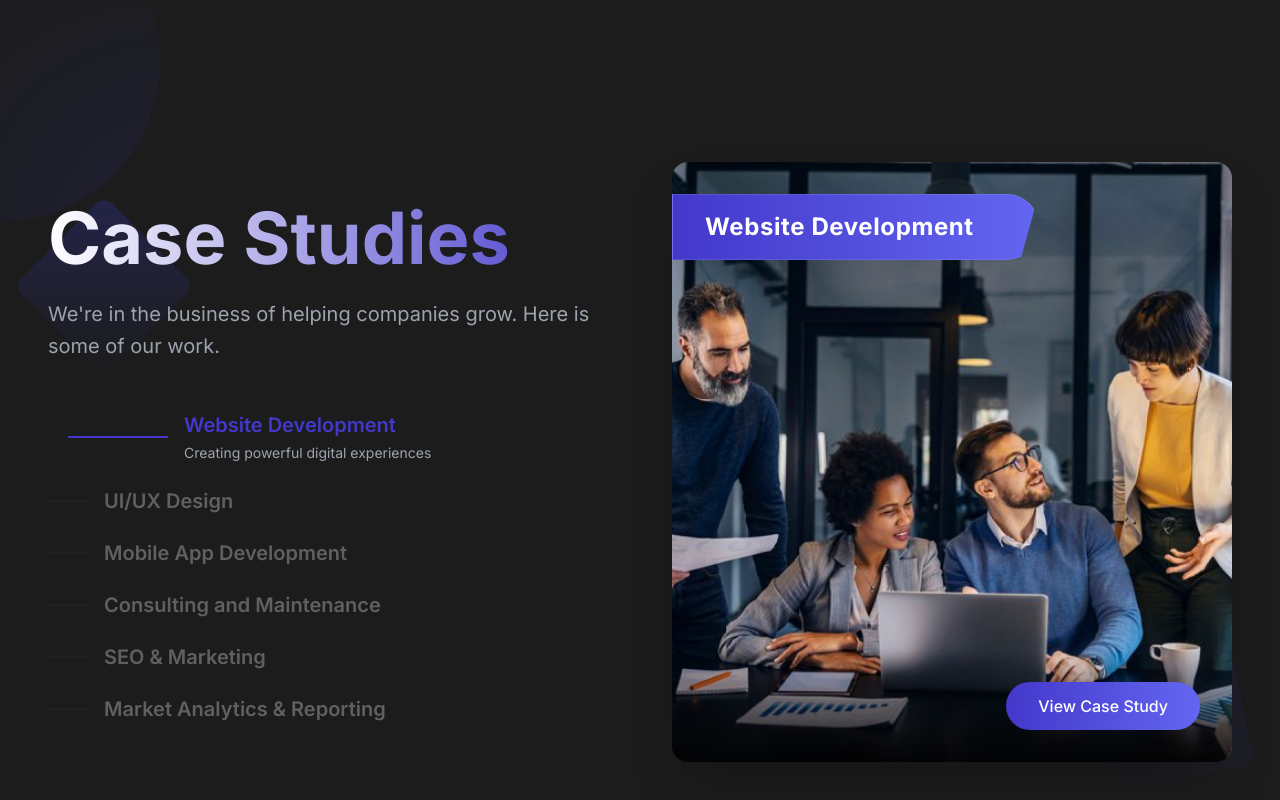
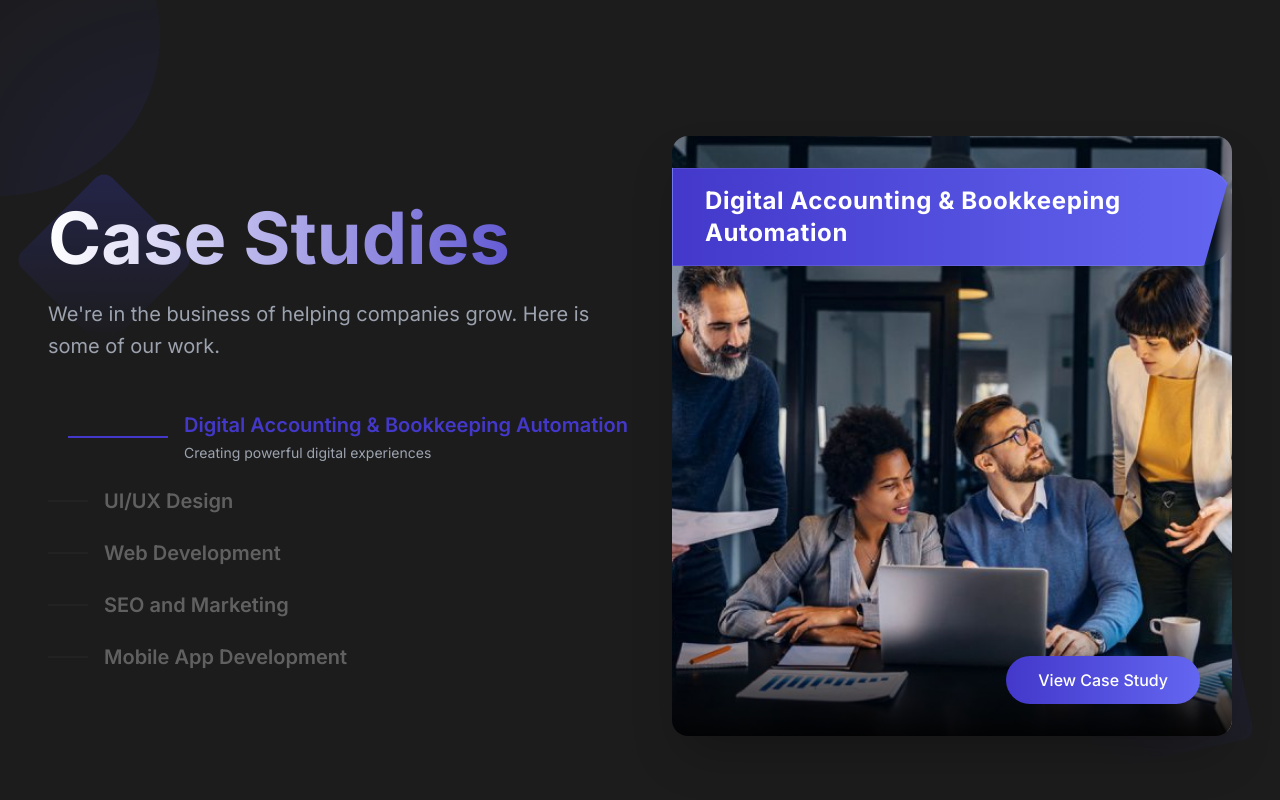
Before and after one commit to AbdullahRasheed45/Digital_Pulse_360, a Next.js app: page / in a window 1280 px wide. Shown: the part 5280-6080 px from the top of the page. Built offline with nearby package versions, Linux system fonts and the light colour scheme.

Commit message:
Changes to services and case studies

```diff
--- a/src/app/Components/CaseStudy/CaseStudy.jsx
+++ b/src/app/Components/CaseStudy/CaseStudy.jsx
@@ -7,7 +7,7 @@ import { CounterSection } from "../CounterSection/CounterSection"
 
 const caseStudies = [
   {
-    title: "Website Development",
+    title: "Digital Accounting & Bookkeeping Automation",
     image: "/images/CaseStudy1.jpg",
     gradient: "from-[#4338CA] to-[#6366F1]",
     color: "#4338CA",
@@ -21,32 +21,25 @@ const caseStudies = [
     description: "Crafting intuitive user interfaces",
   },
   {
-    title: "Mobile App Development",
+    title: "Web Development",
     image: "/images/CaseStudy3.jpg",
     gradient: "from-[#312E81] to-[#3730A3]",
     color: "#312E81",
     description: "Building next-gen mobile solutions",
   },
   {
-    title: "Consulting and Maintenance",
+    title: "SEO and Marketing",
     image: "/images/CaseStudy4.jpg",
     gradient: "from-[#1E3A8A] to-[#2563EB]",
     color: "#1E3A8A",
     description: "Ensuring sustainable growth",
   },
   {
-    title: "SEO & Marketing",
+    title: "Mobile App Development",
     image: "/images/CaseStudy5.jpg",
     gradient: "from-[#1E40AF] to-[#3B82F6]",
     color: "#1E40AF",
     description: "Maximizing digital presence",
-  },
-  {
-    title: "Market Analytics & Reporting",
-    image: "/images/CaseStudy6.jpg",
-    gradient: "from-[#1D4ED8] to-[#60A5FA]",
-    color: "#1D4ED8",
-    description: "Data-driven insights",
   },
 ]
 
--- a/src/app/case-study/data/case-studies.js
+++ b/src/app/case-study/data/case-studies.js
@@ -1,32 +1,31 @@
 export const caseStudies = [
   {
-    title: "Website Development",
-    slug: "website-development",
+    title: "Digital Accounting & Bookkeeping Automation",
+    slug: "accounting-automation",
     image: "/images/CaseStudy1.jpg",
     gradient: "from-[#4338CA] to-[#6366F1]",
     color: "#4338CA",
-    description:
-      "Creating powerful digital experiences through modern web development technologies and best practices.",
+    description: "Streamlining financial operations through intelligent automation solutions.",
     longDescription:
-      "We helped transform our client's online presence with a modern, high-performance website that significantly improved user engagement and conversion rates.",
-    category: "Web Development",
-    services: ["Web Development", "UI/UX Design", "Strategy"],
-    timeline: "3 months",
-    technologies: ["React", "Next.js", "Tailwind CSS"],
+      "We implemented a comprehensive digital accounting system that automated bookkeeping processes, reduced errors, and provided real-time financial insights.",
+    category: "Finance Automation",
+    services: ["Accounting Automation", "Bookkeeping", "Financial Reporting"],
+    timeline: "4 months",
+    technologies: ["QuickBooks API", "Xero", "Python", "RPA"],
     stats: [
       {
-        label: "Increase in Revenue",
-        value: "45%",
-        icon: "📈",
+        label: "Process Efficiency",
+        value: "70%",
+        icon: "⚡",
       },
       {
-        label: "User Engagement",
-        value: "60%",
-        icon: "👥",
+        label: "Error Reduction",
+        value: "90%",
+        icon: "📉",
       },
       {
-        label: "Project Timeline",
-        value: "3 Months",
+        label: "Time Savings",
+        value: "60hrs/week",
         icon: "⏱️",
       },
       {
@@ -38,67 +37,67 @@ export const caseStudies = [
     challenge: {
       title: "The Challenge",
       description:
-        "The client needed a modern, high-performance website that could handle increased traffic while providing an exceptional user experience. Their existing site was outdated and didn't reflect their brand values.",
+        "The client was struggling with manual accounting processes that were time-consuming, error-prone, and lacked real-time visibility into financial data.",
     },
     solution: {
       title: "The Solution",
       description:
-        "We implemented a complete redesign using modern web technologies, focusing on performance optimization and user experience. The new site features a responsive design, optimized loading times, and improved navigation.",
+        "We developed a custom automation solution integrating accounting software with AI-powered data extraction and robotic process automation (RPA) for end-to-end financial process automation.",
     },
     images: [
       {
         url: "/images/web-development.jpg",
-        alt: "Website development process",
+        alt: "Accounting automation dashboard",
       },
       {
         url: "/images/web-development2.jpg",
-        alt: "Final website implementation",
+        alt: "Automated bookkeeping workflow",
       },
     ],
     process: [
       {
-        title: "Discovery",
-        description: "Conducted thorough research and analysis of client requirements and user needs.",
+        title: "Assessment",
+        description: "Analyzed existing accounting workflows and pain points.",
       },
       {
         title: "Design",
-        description: "Created responsive wireframes and high-fidelity designs.",
+        description: "Created automation architecture and integration plan.",
       },
       {
-        title: "Development",
-        description: "Built the website using React, Next.js, and Tailwind CSS.",
+        title: "Implementation",
+        description: "Developed custom automation scripts and integrations.",
       },
       {
-        title: "Launch",
-        description: "Deployed and optimized the website for performance.",
+        title: "Training",
+        description: "Provided staff training and documentation.",
       },
     ],
     results: {
       metrics: [
         {
-          metric: "Page Load Speed",
-          value: "+150%",
-          description: "Increase in page load speed",
+          metric: "Efficiency Gain",
+          value: "70%",
+          description: "Reduction in manual processes",
         },
         {
-          metric: "Conversion Rate",
-          value: "+45%",
-          description: "Improvement in conversion rate",
+          metric: "Accuracy",
+          value: "90%",
+          description: "Reduction in accounting errors",
         },
         {
-          metric: "User Engagement",
-          value: "+60%",
-          description: "Increase in user engagement",
+          metric: "Reporting Speed",
+          value: "Real-time",
+          description: "Financial reporting capability",
         },
       ],
     },
     testimonial: {
       quote:
-        "The website development service provided by this agency exceeded our expectations. The new site has transformed our business and driven significant growth.",
+        "The accounting automation solution transformed our finance department. What used to take days now happens automatically with perfect accuracy.",
       author: {
-        name: "Sarah Johnson",
-        title: "Marketing Director, TechCorp",
-        initials: "SJ",
+        name: "James Wilson",
+        title: "CFO, FinTech Solutions",
+        initials: "JW",
       },
     },
     progress: 100,
@@ -207,215 +206,112 @@ export const caseStudies = [
     progress: 100,
   },
   {
-    title: "Mobile App Development",
-    slug: "mobile-app-development",
+    title: "Web Development",
+    slug: "website-development",
     image: "/images/CaseStudy3.jpg",
     gradient: "from-[#312E81] to-[#3730A3]",
     color: "#312E81",
-    description: "Building next-gen mobile solutions that transform businesses.",
+    description: "Creating powerful digital experiences through modern web development technologies.",
     longDescription:
-      "We developed a cutting-edge mobile application that streamlined operations and enhanced user engagement across both iOS and Android platforms.",
-    category: "Mobile Development",
-    services: ["Mobile Development", "UI/UX Design", "Testing"],
-    timeline: "4 months",
-    technologies: ["React Native", "iOS", "Android"],
+      "We helped transform our client's online presence with a modern, high-performance website that significantly improved user engagement and conversion rates.",
+    category: "Web Development",
+    services: ["Web Development", "UI/UX Design", "Strategy"],
+    timeline: "3 months",
+    technologies: ["React", "Next.js", "Tailwind CSS"],
     stats: [
       {
-        label: "App Downloads",
-        value: "100K+",
-        icon: "📱",
+        label: "Increase in Revenue",
+        value: "45%",
+        icon: "📈",
       },
       {
-        label: "User Rating",
-        value: "4.8/5",
-        icon: "⭐",
-      },
-      {
-        label: "Customer Retention",
-        value: "+30%",
-        icon: "🔄",
+        label: "User Engagement",
+        value: "60%",
+        icon: "👥",
       },
       {
         label: "Project Timeline",
-        value: "4 Months",
+        value: "3 Months",
         icon: "⏱️",
+      },
+      {
+        label: "Client Satisfaction",
+        value: "100%",
+        icon: "⭐",
       },
     ],
     challenge: {
       title: "The Challenge",
       description:
-        "The client needed a cross-platform mobile application that could provide a seamless experience for their users while maintaining high performance and reliability.",
+        "The client needed a modern, high-performance website that could handle increased traffic while providing an exceptional user experience. Their existing site was outdated and didn't reflect their brand values.",
     },
     solution: {
       title: "The Solution",
       description:
-        "We developed a React Native application that delivers native performance on both iOS and Android, with a unified codebase for efficient maintenance and updates.",
+        "We implemented a complete redesign using modern web technologies, focusing on performance optimization and user experience. The new site features a responsive design, optimized loading times, and improved navigation.",
     },
     images: [
       {
-        url: "/images/mobile-development.jpg",
-        alt: "Mobile app development process",
+        url: "/images/web-development.jpg",
+        alt: "Website development process",
       },
       {
-        url: "/images/mobile-development1.jpg",
-        alt: "Final app implementation",
+        url: "/images/web-development2.jpg",
+        alt: "Final website implementation",
       },
     ],
     process: [
       {
-        title: "Planning",
-        description: "Defined app architecture and technical requirements.",
+        title: "Discovery",
+        description: "Conducted thorough research and analysis of client requirements and user needs.",
       },
       {
         title: "Design",
-        description: "Created platform-specific UI/UX designs.",
+        description: "Created responsive wireframes and high-fidelity designs.",
       },
       {
         title: "Development",
-        description: "Built the app using React Native for cross-platform compatibility.",
+        description: "Built the website using React, Next.js, and Tailwind CSS.",
       },
       {
-        title: "Testing",
-        description: "Conducted thorough testing on both iOS and Android platforms.",
+        title: "Launch",
+        description: "Deployed and optimized the website for performance.",
       },
     ],
     results: {
       metrics: [
         {
-          metric: "Downloads",
-          value: "100K+",
-          description: "Downloads in first month",
+          metric: "Page Load Speed",
+          value: "+150%",
+          description: "Increase in page load speed",
         },
         {
-          metric: "User Rating",
-          value: "4.8/5",
-          description: "Average user rating",
+          metric: "Conversion Rate",
+          value: "+45%",
+          description: "Improvement in conversion rate",
         },
         {
-          metric: "Retention",
-          value: "+30%",
-          description: "Increase in customer retention",
+          metric: "User Engagement",
+          value: "+60%",
+          description: "Increase in user engagement",
         },
       ],
     },
     testimonial: {
       quote:
-        "The mobile app has revolutionized how we interact with our customers. The team's expertise in both iOS and Android development was invaluable.",
+        "The website development service provided by this agency exceeded our expectations. The new site has transformed our business and driven significant growth.",
       author: {
-        name: "Emily Rodriguez",
-        title: "CTO, MobileFirst",
-        initials: "ER",
+        name: "Sarah Johnson",
+        title: "Marketing Director, TechCorp",
+        initials: "SJ",
       },
     },
     progress: 100,
   },
   {
-    title: "Consulting and Maintenance",
-    slug: "consulting-maintenance",
+    title: "SEO and Marketing",
+    slug: "seo-marketing",
     image: "/images/CaseStudy4.jpg",
-    gradient: "from-[#1E3A8A] to-[#2563EB]",
-    color: "#1E3A8A",
-    description: "Ensuring sustainable growth through expert consulting and maintenance services.",
-    longDescription:
-      "Our ongoing consulting and maintenance services helped optimize performance, reduce downtime, and ensure continuous improvement of digital assets.",
-    category: "Consulting",
-    services: ["Consulting", "Maintenance", "Support"],
-    timeline: "Ongoing",
-    technologies: ["DevOps", "Cloud", "Analytics"],
-    stats: [
-      {
-        label: "System Uptime",
-        value: "99.99%",
-        icon: "⚡",
-      },
-      {
-        label: "Cost Reduction",
-        value: "50%",
-        icon: "💰",
-      },
-      {
-        label: "Support Coverage",
-        value: "24/7",
-        icon: "🔧",
-      },
-      {
-        label: "Response Time",
-        value: "<1hr",
-        icon: "⏰",
-      },
-    ],
-    challenge: {
-      title: "The Challenge",
-      description:
-        "The client needed to optimize their infrastructure costs while maintaining high availability and performance for their growing digital platforms.",
-    },
-    solution: {
-      title: "The Solution",
-      description:
-        "We implemented a comprehensive maintenance strategy with proactive monitoring, automated scaling, and 24/7 support coverage.",
-    },
-    images: [
-      {
-        url: "/images/consulting.jpg",
-        alt: "System monitoring dashboard",
-      },
-      {
-        url: "/images/maintaince.jpg",
-        alt: "Infrastructure optimization",
-      },
-    ],
-    process: [
-      {
-        title: "Assessment",
-        description: "Evaluated existing infrastructure and identified optimization opportunities.",
-      },
-      {
-        title: "Planning",
-        description: "Developed comprehensive maintenance and support strategy.",
-      },
-      {
-        title: "Implementation",
-        description: "Deployed monitoring tools and automated scaling solutions.",
-      },
-      {
-        title: "Optimization",
-        description: "Continuous improvement and cost optimization.",
-      },
-    ],
-    results: {
-      metrics: [
-        {
-          metric: "Uptime",
-          value: "99.99%",
-          description: "System availability achieved",
-        },
-        {
-          metric: "Cost Reduction",
-          value: "50%",
-          description: "Reduction in maintenance costs",
-        },
-        {
-          metric: "Support",
-          value: "24/7",
-          description: "Round-the-clock coverage",
-        },
-      ],
-    },
-    testimonial: {
-      quote:
-        "Their consulting and maintenance services have been crucial in keeping our systems running smoothly. The team's proactive approach has prevented numerous potential issues.",
-      author: {
-        name: "David Wilson",
-        title: "Operations Director, CloudScale",
-        initials: "DW",
-      },
-    },
-    progress: 100,
-  },
-  {
-    title: "SEO & Marketing",
-    slug: "seo-marketing",
-    image: "/images/CaseStudy5.jpg",
     gradient: "from-[#1E40AF] to-[#3B82F6]",
     color: "#1E40AF",
     description: "Maximizing digital presence through strategic SEO and marketing initiatives.",
@@ -516,106 +412,106 @@ export const caseStudies = [
     progress: 100,
   },
   {
-    title: "Market Analytics & Reporting",
-    slug: "market-analytics",
-    image: "/images/CaseStudy6.jpg",
-    gradient: "from-[#1D4ED8] to-[#60A5FA]",
-    color: "#1D4ED8",
-    description: "Data-driven insights that power business decisions.",
+    title: "Mobile App Development",
+    slug: "mobile-app-development",
+    image: "/images/CaseStudy5.jpg",
+    gradient: "from-[#1E3A8A] to-[#2563EB]",
+    color: "#1E3A8A",
+    description: "Building next-gen mobile solutions that transform businesses.",
     longDescription:
-      "Our analytics and reporting solutions provided actionable insights that drove strategic decision-making and business growth.",
-    category: "Analytics",
-    services: ["Analytics", "Reporting", "Strategy"],
-    timeline: "3 months",
-    technologies: ["Tableau", "Power BI", "Python"],
+      "We developed a cutting-edge mobile application that streamlined operations and enhanced user engagement across both iOS and Android platforms.",
+    category: "Mobile Development",
+    services: ["Mobile Development", "UI/UX Design", "Testing"],
+    timeline: "4 months",
+    technologies: ["React Native", "iOS", "Android"],
     stats: [
       {
-        label: "Reporting Efficiency",
-        value: "+85%",
-        icon: "📊",
+        label: "App Downloads",
+        value: "100K+",
+        icon: "📱",
       },
       {
-        label: "Decision Accuracy",
-        value: "+40%",
-        icon: "🎯",
+        label: "User Rating",
+        value: "4.8/5",
+        icon: "⭐",
       },
       {
-        label: "Time Savings",
-        value: "60%",
-        icon: "⚡",
+        label: "Customer Retention",
+        value: "+30%",
+        icon: "🔄",
       },
       {
         label: "Project Timeline",
-        value: "3 Months",
+        value: "4 Months",
         icon: "⏱️",
       },
     ],
     challenge: {
       title: "The Challenge",
       description:
-        "The client needed to transform their data into actionable insights and improve their decision-making process through better analytics and reporting.",
+        "The client needed a cross-platform mobile application that could provide a seamless experience for their users while maintaining high performance and reliability.",
     },
     solution: {
       title: "The Solution",
       description:
-        "We implemented advanced analytics tools and created custom dashboards that provided real-time insights and automated reporting capabilities.",
+        "We developed a React Native application that delivers native performance on both iOS and Android, with a unified codebase for efficient maintenance and updates.",
     },
     images: [
       {
-        url: "/images/Market-analytics.jpg",
-        alt: "Analytics dashboard development",
+        url: "/images/mobile-development.jpg",
+        alt: "Mobile app development process",
       },
       {
-        url: "/images/Market-analytics2.jpg",
-        alt: "Data visualization implementation",
+        url: "/images/mobile-development1.jpg",
+        alt: "Final app implementation",
       },
     ],
     process: [
       {
-        title: "Analysis",
-        description: "Analyzed data requirements and reporting needs.",
+        title: "Planning",
+        description: "Defined app architecture and technical requirements.",
       },
       {
         title: "Design",
-        description: "Designed custom dashboards and reports.",
+        description: "Created platform-specific UI/UX designs.",
       },
       {
-        title: "Implementation",
-        description: "Deployed analytics tools and automation.",
+        title: "Development",
+        description: "Built the app using React Native for cross-platform compatibility.",
       },
       {
-        title: "Training",
-        description: "Provided team training and documentation.",
+        title: "Testing",
+        description: "Conducted thorough testing on both iOS and Android platforms.",
       },
     ],
     results: {
       metrics: [
         {
-          metric: "Efficiency",
-          value: "+85%",
-          description: "Improvement in reporting efficiency",
+          metric: "Downloads",
+          value: "100K+",
+          description: "Downloads in first month",
         },
         {
-          metric: "Accuracy",
-          value: "+40%",
-          description: "Better decision accuracy",
+          metric: "User Rating",
+          value: "4.8/5",
+          description: "Average user rating",
         },
         {
-          metric: "Speed",
-          value: "+60%",
-          description: "Faster insights delivery",
+          metric: "Retention",
+          value: "+30%",
+          description: "Increase in customer retention",
         },
       ],
     },
     testimonial: {
       quote:
-        "The market analytics and reporting capabilities delivered by the team have revolutionized how we make decisions. The insights are invaluable.",
+        "The mobile app has revolutionized how we interact with our customers. The team's expertise in both iOS and Android development was invaluable.",
       author: {
-        name: "Robert Chang",
-        title: "Analytics Director, DataDrive",
-        initials: "RC",
+        name: "Emily Rodriguez",
+        title: "CTO, MobileFirst",
+        initials: "ER",
       },
     },
     progress: 100,
-  },
-]
+  }
+];
```
Also changed, not shown: src/app/Components/OurServices/lib/services.js, src/app/services/lib/services.js.
